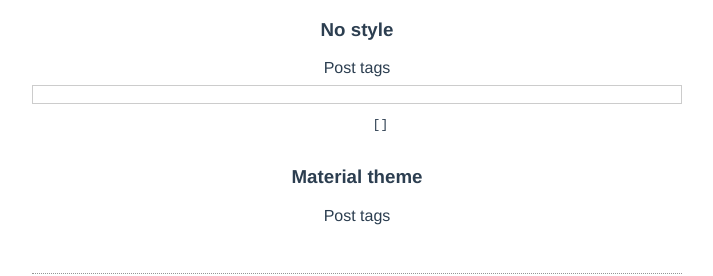
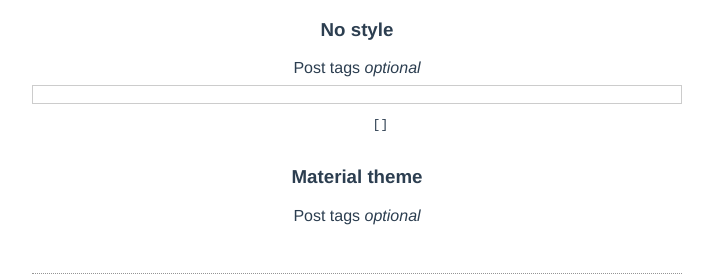
Before and after one commit to tomquinonero/vue-tag-selector, a Vue app: page / in a window 1280 px wide. Shown: the part 345-621 px from the top of the page, without its empty margins (283-996 px from the left). Built offline with nearby package versions, Linux system fonts and the light colour scheme.

Commit message:
feat: handle error and default props

```diff
--- a/src/App.vue
+++ b/src/App.vue
@@ -11,9 +11,7 @@
     <vue-tag-selector
       label="Post tags"
       v-model="tags"
-      name="tags"
-      :regex="/^[a-zA-Z0-9]*$/"
-      regex-error="lol no"/>
+      name="tags" />
     <pre>
       {{tags}}
     </pre>
@@ -22,9 +20,7 @@
       <vue-tag-selector
       label="Post tags"
       v-model="tags"
-      name="tags"
-      :regex="/^[a-zA-Z0-9]*$/"
-      regex-error="lol no"/>
+      name="tags"/>
     </div>
     <pre>
       {{tags}}
--- a/src/components/VueTagSelector.vue
+++ b/src/components/VueTagSelector.vue
@@ -18,21 +18,39 @@
       :name="name"
       class="tag-list-input">
     </div>
-    <p v-if="error" class="validation-message">{{$t(error)}}</p>
+    <p v-if="error" class="validation-message">{{error}}</p>
   </div>
 </template>
 <script>
 export default{
   name: 'vue-tag-selector',
   props: {
-    label: String,
-    name: String,
-    value: Array,
-    classes: String,
-    optional: Boolean,
-    regex: RegExp,
-    regexError: String
-  },
+    label: {
+      type: String,
+      default: ''
+    },
+    name: {
+      type: String,
+    },
+    value: {
+      type: Array
+    },
+    classes: {
+      type: String,
+      default: ''
+    },
+    optional: {
+      type: Boolean,
+      default: true
+    },
+    regex: {
+      type: RegExp,
+      default: ()=>{return /^[a-zA-Z0-9]*$/}
+    },
+    regexError: {
+      type: String,
+      default: "Invalid format"
+},},
   data(){
     return{
       newValue: Array,
@@ -43,9 +61,6 @@
     }
   },
   methods:{
-    checkSuggestion(){
-      this.suggestions = ['Suggestion 1','Cool tag','One more']
-    },
     handleBackspace(){
       if(this.tag == ""){
         if(this.backspace_count == 0){
@@ -83,6 +98,7 @@
           this.error = ""
         }else{
           this.error = this.regexError
+          this.tag = ''
         }
       }
     }
```
